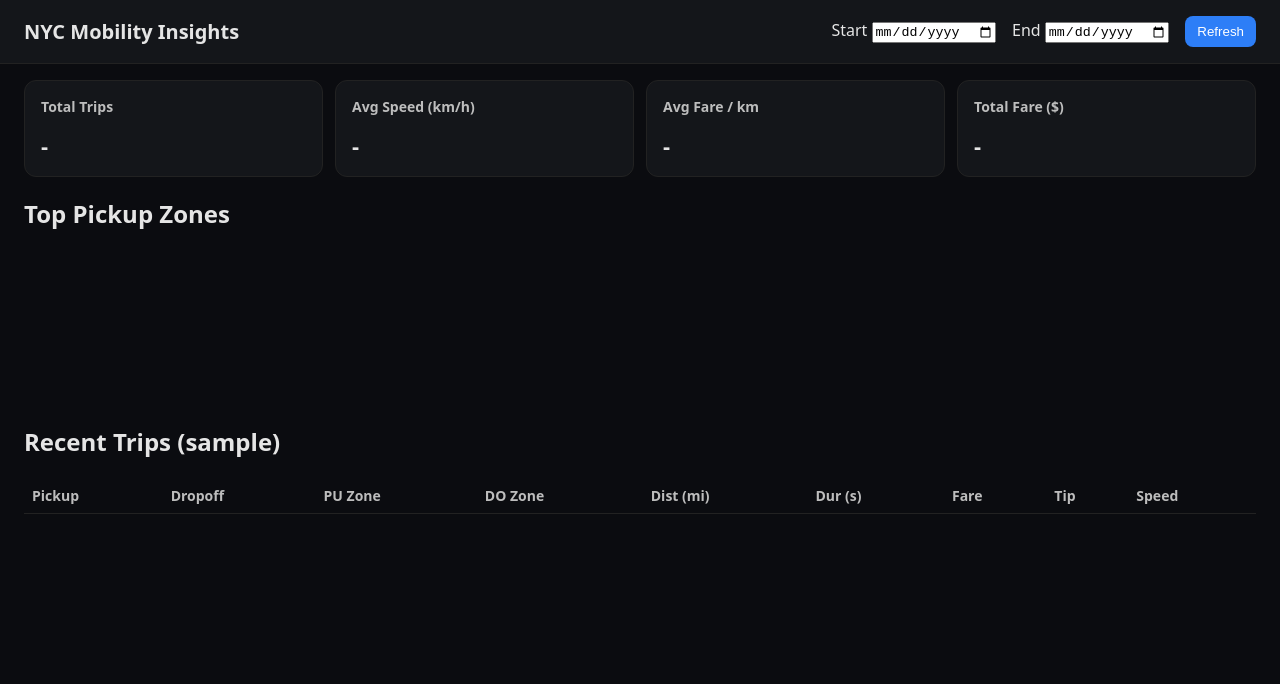
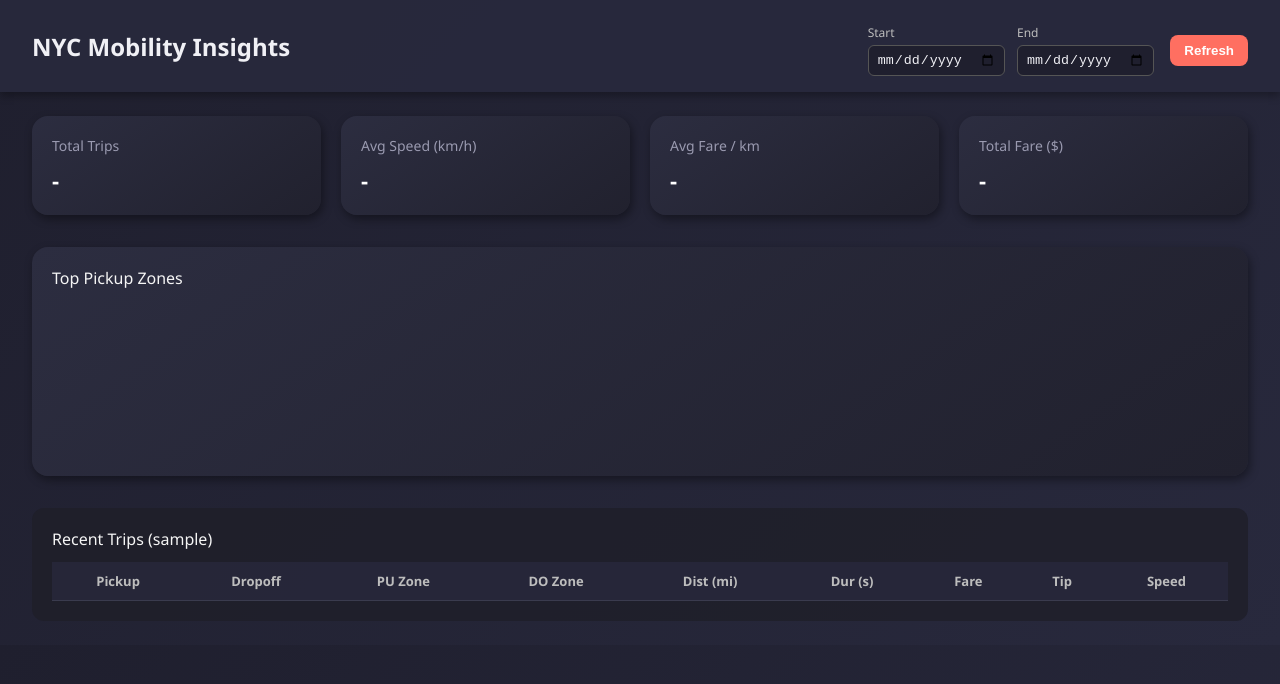
Before and after one commit to mkalasaivan/Urban-Mobility-Data-Explorer, a plain HTML site: page frontend/index.html in a window 1280 px wide. Drawn offline with nearby package versions, Linux system fonts and the light colour scheme; no server answers.

Commit message:
updated ui

```diff
--- a/frontend/index.html
+++ b/frontend/index.html
@@ -11,27 +11,44 @@
   <header>
     <h1>NYC Mobility Insights</h1>
     <div class="filters">
-      <label>Start <input type="date" id="start"></label>
-      <label>End <input type="date" id="end"></label>
+      <div class="date-filter">
+        <label>Start<input type="date" id="start"></label>
+        <label>End<input type="date" id="end"></label>
+      </div>
       <button id="refresh">Refresh</button>
     </div>
   </header>
 
   <main>
-    <section class="cards">
-      <div class="card"><h3>Total Trips</h3><div id="kpi-trips">-</div></div>
-      <div class="card"><h3>Avg Speed (km/h)</h3><div id="kpi-speed">-</div></div>
-      <div class="card"><h3>Avg Fare / km</h3><div id="kpi-fpkm">-</div></div>
-      <div class="card"><h3>Total Fare ($)</h3><div id="kpi-tfare">-</div></div>
+    <section class="kpi-cards">
+      <div class="card">
+        <div class="card-title">Total Trips</div>
+        <div class="card-value" id="kpi-trips">-</div>
+      </div>
+      <div class="card">
+        <div class="card-title">Avg Speed (km/h)</div>
+        <div class="card-value" id="kpi-speed">-</div>
+      </div>
+      <div class="card">
+        <div class="card-title">Avg Fare / km</div>
+        <div class="card-value" id="kpi-fpkm">-</div>
+      </div>
+      <div class="card">
+        <div class="card-title">Total Fare ($)</div>
+        <div class="card-value" id="kpi-tfare">-</div>
+      </div>
     </section>
 
-    <section>
-      <h2>Top Pickup Zones</h2>
+    <section class="charts">
+      <div class="chart-card">
+        <div class="chart-title">Top Pickup Zones</div>
         <canvas id="topPickupChart"></canvas>
+      </div>
     </section>
 
-    <section>
-      <h2>Recent Trips (sample)</h2>
+    <section class="trips-table">
+      <div class="table-title">Recent Trips (sample)</div>
+      <div class="table-container">
         <table id="trips">
           <thead>
             <tr>
@@ -41,6 +58,7 @@
           </thead>
           <tbody></tbody>
         </table>
+      </div>
     </section>
   </main>
 
--- a/frontend/styles.css
+++ b/frontend/styles.css
@@ -1,72 +1,162 @@
 * {
   box-sizing: border-box;
 }
+
 body {
-  font-family: system-ui, Segoe UI, Roboto, Arial, sans-serif;
   margin: 0;
-  background: #0b0c10;
-  color: #e5e5e5;
+  font-family: 'Segoe UI', Roboto, Arial, sans-serif;
+  background: linear-gradient(135deg, #1f1f2e, #28293d);
+  color: #f0f0f5;
 }
+
 header {
   display: flex;
+  flex-wrap: wrap;
   align-items: center;
   justify-content: space-between;
-  padding: 16px 24px;
-  background: #14161a;
-  border-bottom: 1px solid #222;
+  padding: 16px 32px;
+  background: rgba(40, 41, 61, 0.95);
+  box-shadow: 0 4px 8px rgba(0,0,0,0.3);
 }
+
 h1 {
+  font-size: 24px;
   margin: 0;
-  font-size: 20px;
 }
-.filters label {
-  margin-right: 12px;
+
+.filters {
+  display: flex;
+  align-items: center;
+  gap: 16px;
+  margin-top: 8px;
 }
-button {
-  background: #2d7ef7;
-  color: #fff;
-  border: 0;
-  border-radius: 8px;
-  padding: 8px 12px;
-  cursor: pointer;
+
+.date-filter {
+  display: flex;
+  gap: 12px;
 }
-main {
-  padding: 16px 24px;
-}
-.cards {
-  display: grid;
-  grid-template-columns: repeat(4, 1fr);
-  gap: 12px;
-  margin-bottom: 20px;
-}
-.card {
-  background: #14161a;
-  border: 1px solid #222;
-  border-radius: 12px;
-  padding: 16px;
-}
-.card h3 {
-  margin-top: 0;
-  font-size: 14px;
+
+.date-filter label {
+  display: flex;
+  flex-direction: column;
+  font-size: 12px;
   color: #bdbdbd;
 }
-.card div {
+
+.date-filter input {
+  margin-top: 4px;
+  padding: 6px 8px;
+  border-radius: 6px;
+  border: 1px solid #555;
+  background: #1f1f2e;
+  color: #f0f0f5;
+}
+
+button {
+  background: #ff6f61;
+  border: none;
+  border-radius: 8px;
+  padding: 8px 14px;
+  cursor: pointer;
+  font-weight: 600;
+  transition: 0.3s;
+  color: #fff;
+}
+button:hover {
+  background: #ff4a3d;
+}
+
+main {
+  padding: 24px 32px;
+}
+
+.kpi-cards {
+  display: grid;
+  grid-template-columns: repeat(auto-fit, minmax(180px, 1fr));
+  gap: 20px;
+  margin-bottom: 32px;
+}
+
+.card {
+  background: linear-gradient(145deg, #2c2d40, #21212e);
+  border-radius: 16px;
+  padding: 20px;
+  box-shadow: 2px 4px 10px rgba(0,0,0,0.4);
+  transition: transform 0.2s;
+}
+.card:hover {
+  transform: translateY(-4px);
+}
+
+.card-title {
+  font-size: 14px;
+  color: #9a9ab0;
+}
+
+.card-value {
   font-size: 22px;
   font-weight: 700;
-  margin-top: 8px;
+  margin-top: 10px;
+  color: #ffffff;
 }
+
+.charts {
+  display: flex;
+  gap: 24px;
+  flex-wrap: wrap;
+  margin-bottom: 32px;
+}
+
+.chart-card {
+  flex: 1 1 400px;
+  background: linear-gradient(145deg, #2c2d40, #21212e);
+  border-radius: 16px;
+  padding: 20px;
+  box-shadow: 2px 4px 10px rgba(0,0,0,0.4);
+}
+
+.chart-title {
+  font-size: 16px;
+  color: #f5f5f5;
+  margin-bottom: 12px;
+}
+
+.trips-table {
+  background: rgba(30,30,40,0.8);
+  border-radius: 12px;
+  padding: 20px;
+}
+
+.table-title {
+  font-size: 16px;
+  margin-bottom: 12px;
+  color: #f5f5f5;
+}
+
+.table-container {
+  overflow-x: auto;
+}
+
 table {
   width: 100%;
   border-collapse: collapse;
-  margin-top: 10px;
 }
-th,
-td {
-  border-bottom: 1px solid #222;
-  padding: 8px;
-  text-align: left;
-  font-size: 14px;
+
+th, td {
+  padding: 10px 12px;
+  font-size: 13px;
+  border-bottom: 1px solid #3a3b4e;
 }
+
 th {
   color: #bdbdbd;
+  background: rgba(40,41,61,0.8);
 }
+
+td {
+  color: #e0e0e0;
+}
+
+tr:hover td {
+  background: rgba(255,111,97,0.1);
+}
```
Lines whose indentation alone changed are shown as unchanged.
